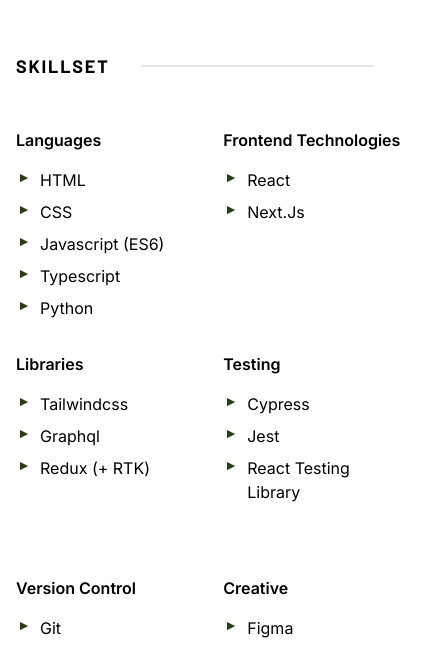
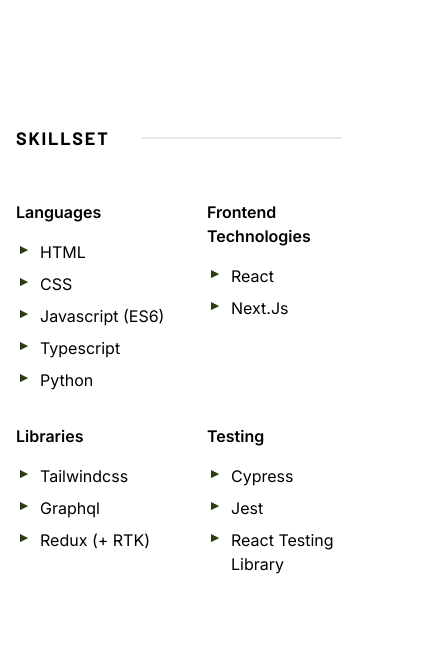
Before and after one commit to MartinP460/portfolio, a Next.js app: page / in a window 390 px wide. Shown: the part 3914-4565 px from the top of the page, 422 px wide, since content can reach past the window. Built offline with nearby package versions, Linux system fonts and the light colour scheme.

Commit message:
Fix white bar glitch and add relative parent.

```diff
--- a/src/components/Project.tsx
+++ b/src/components/Project.tsx
@@ -3,8 +3,8 @@
 import { GithubIcon } from './icons'
 import Image from 'next/image'
 import NextLink from 'next/link'
+import clsx from 'clsx'
 import Link from './Link'
-import clsx from 'clsx'
 
 const Project = ({ project }: { project: Thumbnail }) => {
   const links = (repoUrl: string, liveUrl: string, className?: string) => (
@@ -49,6 +49,7 @@
         <NextLink href={`/projects/${slug}`}>
           <a>
             <div className="absolute z-10 h-full w-full bg-primary-500/30 transition-colors group-hover:bg-primary-500/10"></div>
+            <div className="relative h-full w-full">
               <Image
                 src={coverImage}
                 layout="fill"
@@ -56,6 +57,7 @@
                 alt="A picture of the project"
                 className="rounded brightness-90 saturate-50 transition group-hover:scale-110 group-hover:saturate-100"
               />
+            </div>
           </a>
         </NextLink>
       </div>
--- a/src/pages/index.tsx
+++ b/src/pages/index.tsx
@@ -53,7 +53,7 @@
       description="The personal portfolio of Martin Polley. Web developer who loves working with React and Next.js."
     >
       <div className="transition-colors dark:bg-primary-800">
-        <div className="mx-auto flex max-w-6xl">
+        <div className="mx-auto max-w-6xl md:flex">
           <SideNavigation />
           <div className="px-4 sm:px-8 lg:ml-20">
             <Navbar sidebarLinks={sidebarLinks} />
```
Lines whose indentation alone changed are shown as unchanged.
